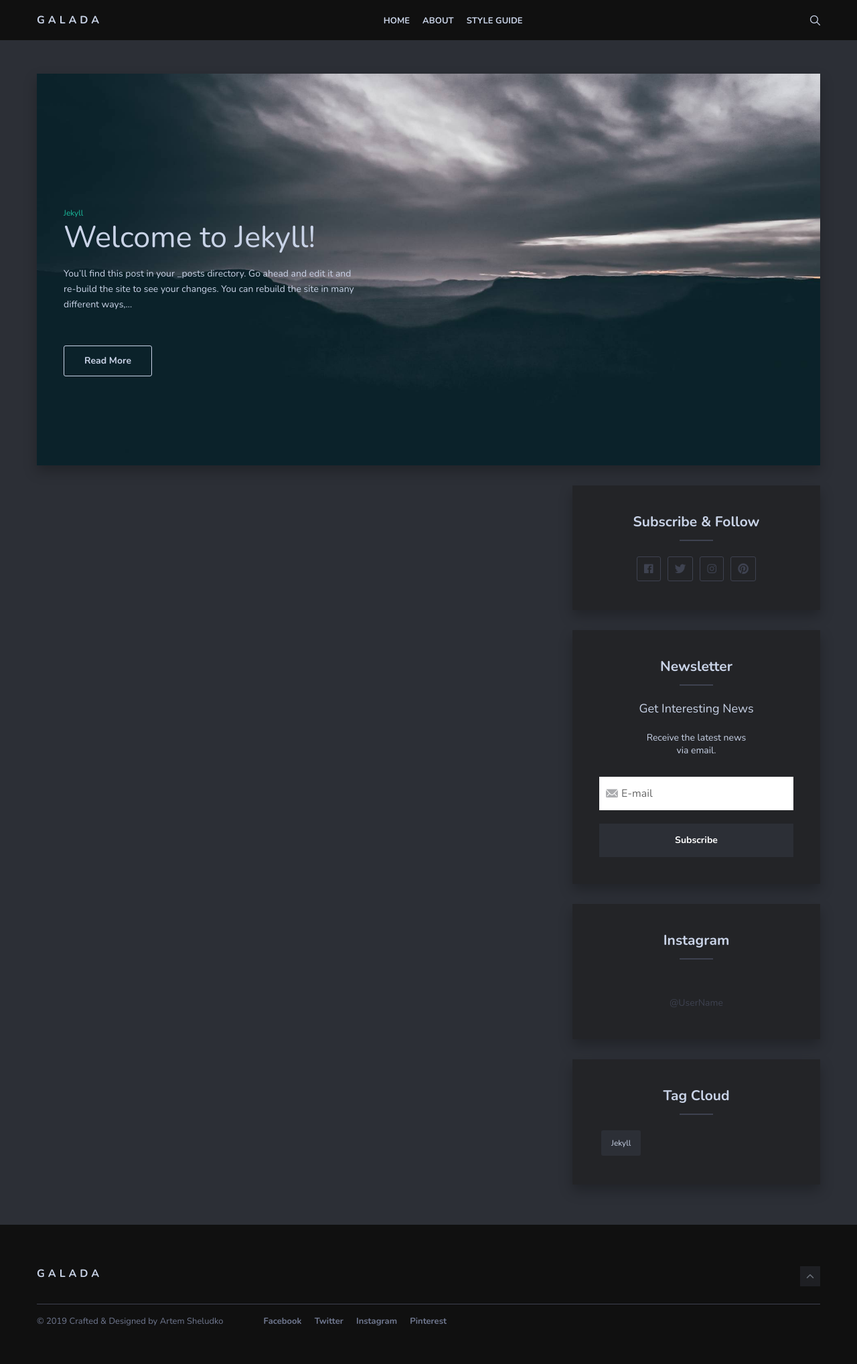
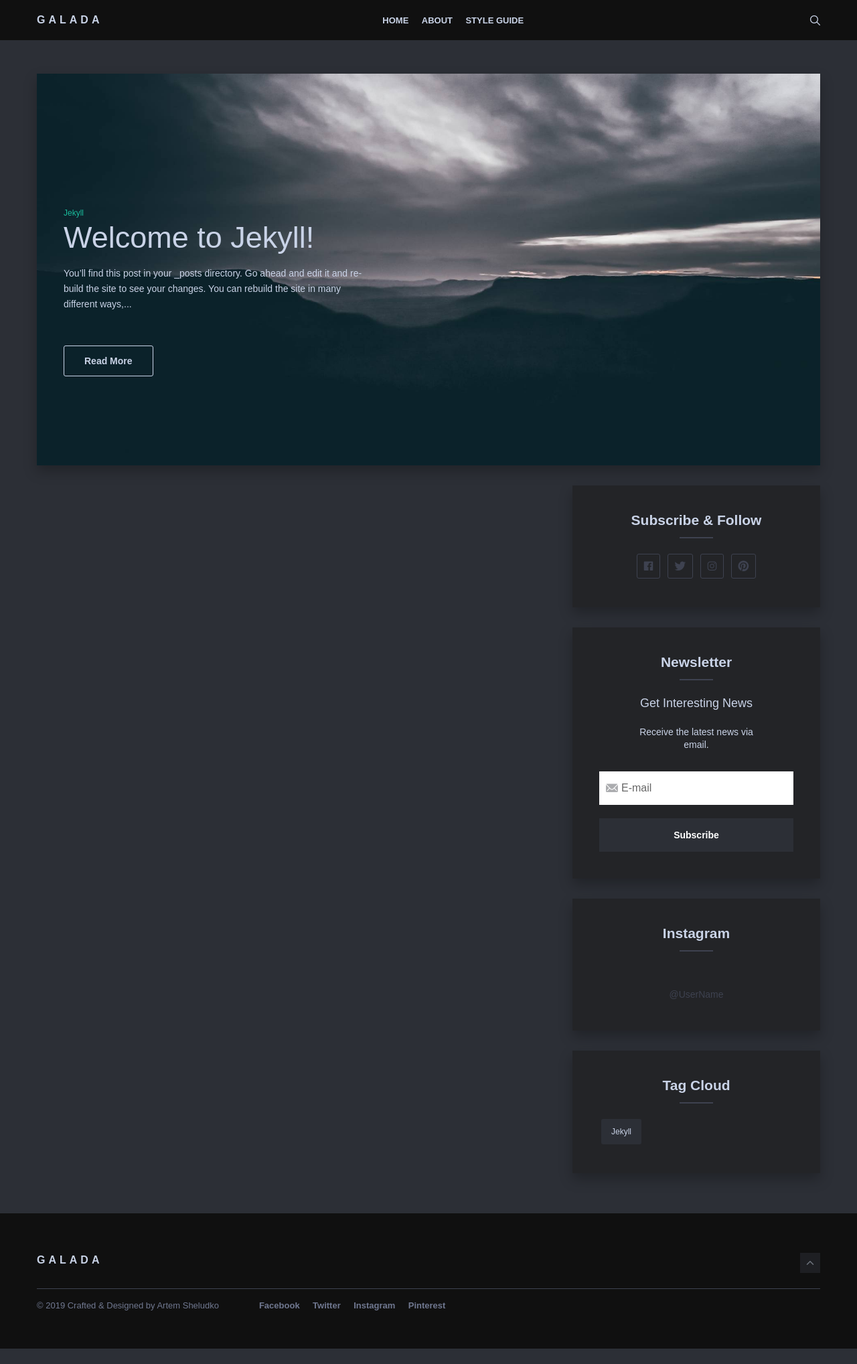
Before and after one commit to gamintrolls/5, a Jekyll site: the page built from index.html, in a window 1280 px wide. Shown: the whole page at 67% size. Built offline with Jekyll 4.4.1, drawn with Linux system fonts in a browser that asks for light colours; nearby versions of some CDN libraries; some web fonts are replaced; the list of posts is cut into pages by our own code; after the commit the page ends 2014 px from its top, so only the background shows below that.

Commit message:
Update head.html

```diff
--- a/_includes/head.html
+++ b/_includes/head.html
@@ -10,7 +10,7 @@
   <link rel="alternate" type="application/rss+xml" title="{{ site.title | escape }}" href="{{ "/feed.xml" | relative_url }}">
 
   <!-- Google Font -->
-  <link href="https://fonts.googleapis.com/css?family=Nunito:400,700" rel="stylesheet">
+  <link href="https://fonts.googleapis.com/css?family=Kavivanar:400,700" rel="stylesheet">
   <!-- Ionicons -->
   <link href="https://unpkg.com/ionicons@4.2.2/dist/css/ionicons.min.css" rel="stylesheet">
 
```
